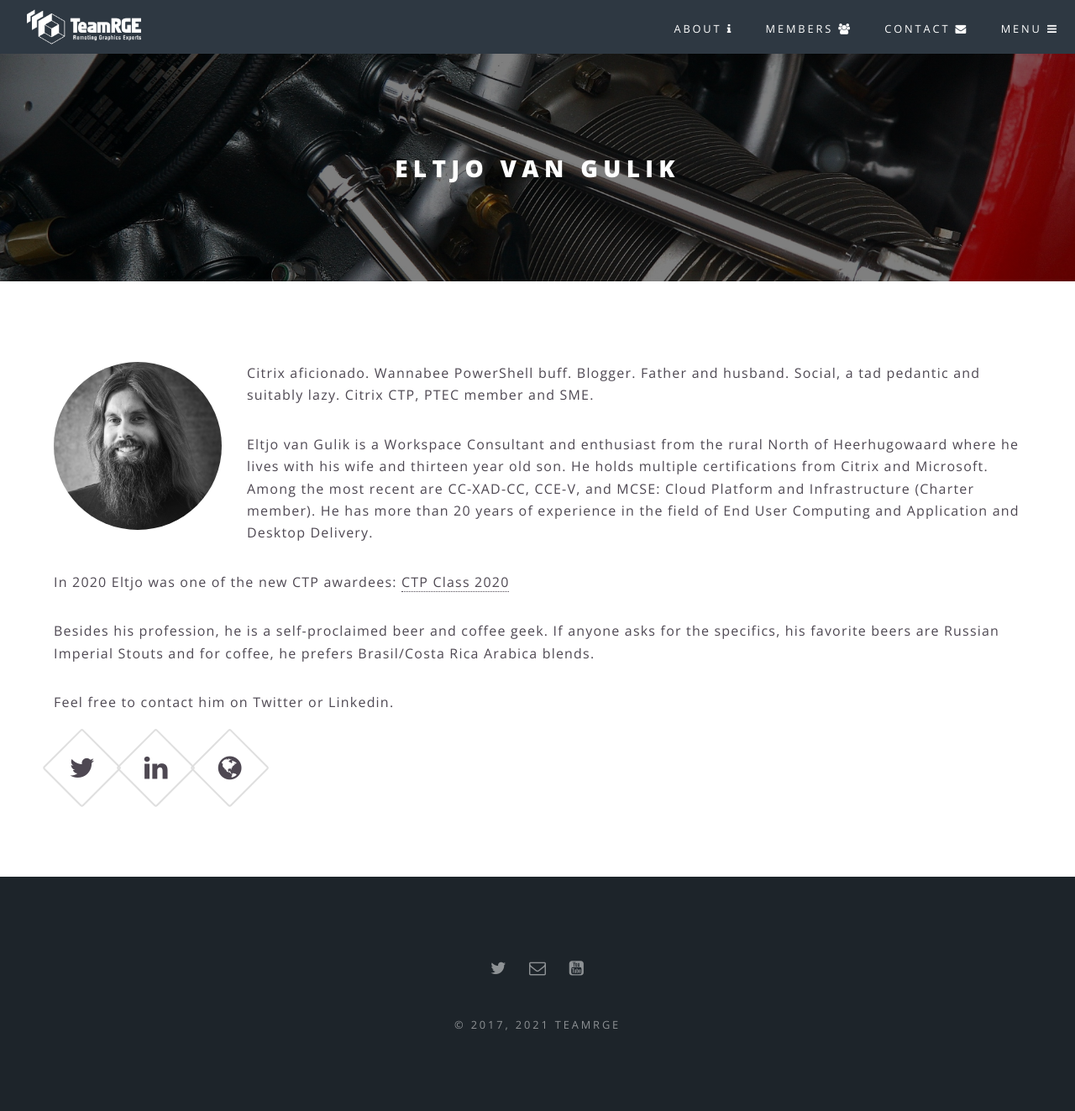
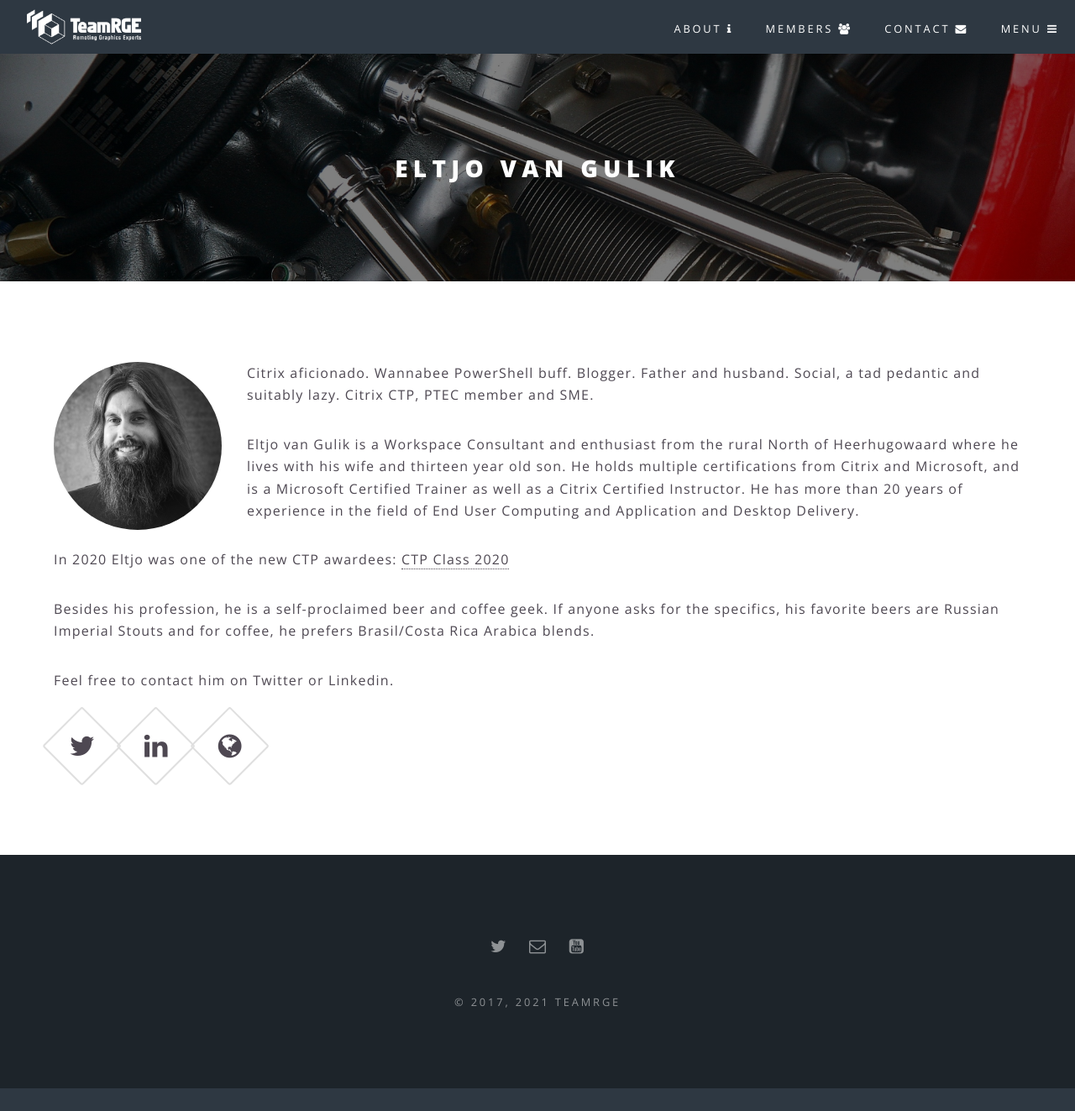
Before and after one commit to TeamRGE/teamrge-website, a Jekyll site: the page built from members/eltjo-van-gulik.html, in a window 1280 px wide and 1323 px high. Shown: the whole window at 84% size. Built offline with Jekyll 4.4.1, drawn with Linux system fonts in a browser that asks for light colours.

Commit message:
Minor changes to the memberpage of Eltjo van Gulik

```diff
--- a/members/eltjo-van-gulik.html
+++ b/members/eltjo-van-gulik.html
@@ -8,7 +8,7 @@
 <img class="member-page-image" src="{{ site.baseurl }}/{{ member.picture }}" alt="{{ member.display_name }}">
 <div>
     <p>Citrix aficionado. Wannabee PowerShell buff. Blogger. Father and husband. Social, a tad pedantic and suitably lazy. Citrix CTP, PTEC member and SME.</p>
-    <p>Eltjo van Gulik is a Workspace Consultant and enthusiast from the rural North of Heerhugowaard where he lives with his wife and thirteen year old son. He holds multiple certifications from Citrix and Microsoft. Among the most recent are CC-XAD-CC, CCE-V, and MCSE: Cloud Platform and Infrastructure (Charter member). He has more than 20 years of experience in the field of End User Computing and Application and Desktop Delivery.</p>
+    <p>Eltjo van Gulik is a Workspace Consultant and enthusiast from the rural North of Heerhugowaard where he lives with his wife and thirteen year old son. He holds multiple certifications from Citrix and Microsoft, and is a Microsoft Certified Trainer as well as a Citrix Certified Instructor. He has more than 20 years of experience in the field of End User Computing and Application and Desktop Delivery.</p>
     <p>In 2020 Eltjo was one of the new CTP awardees: <a href="https://https://www.citrix.com/blogs/2020/02/11/welcome-to-the-2020-class-of-citrix-technology-professionals/" target="_blank">CTP Class 2020</a></p>
     <p>Besides his profession, he is a self-proclaimed beer and coffee geek. If anyone asks for the specifics, his favorite beers are Russian Imperial Stouts and for coffee, he prefers Brasil/Costa Rica Arabica blends.</p>
     <p>Feel free to contact him on Twitter or Linkedin.</p>
```
